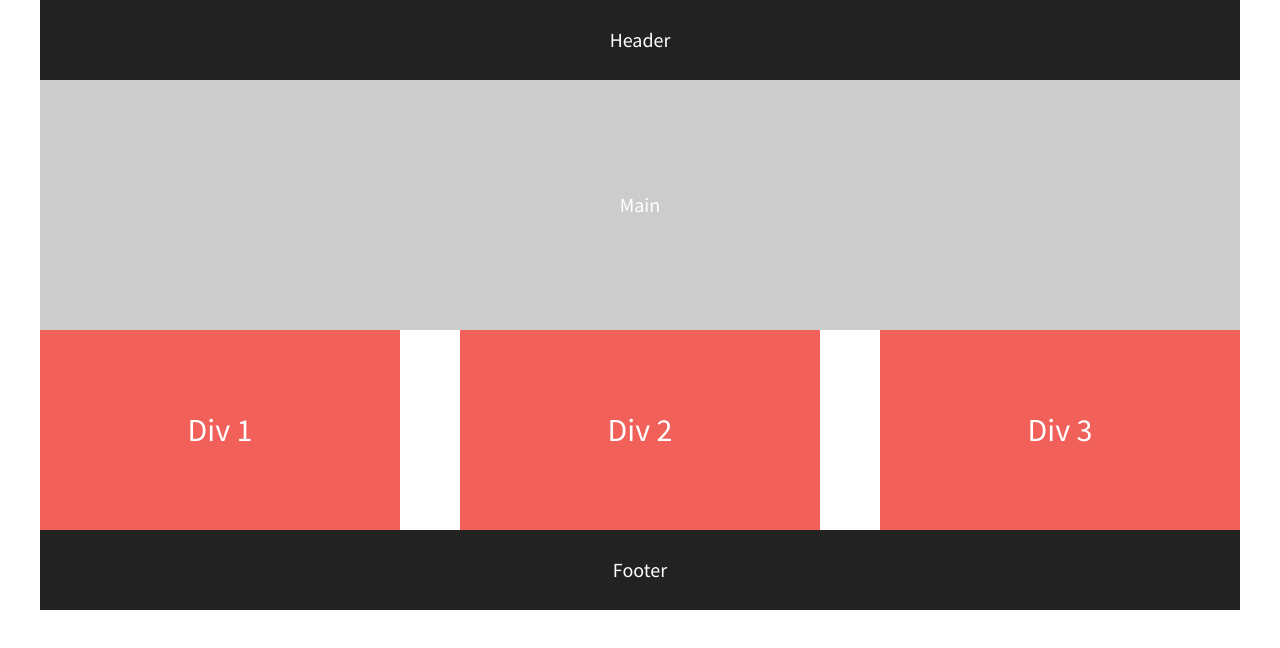
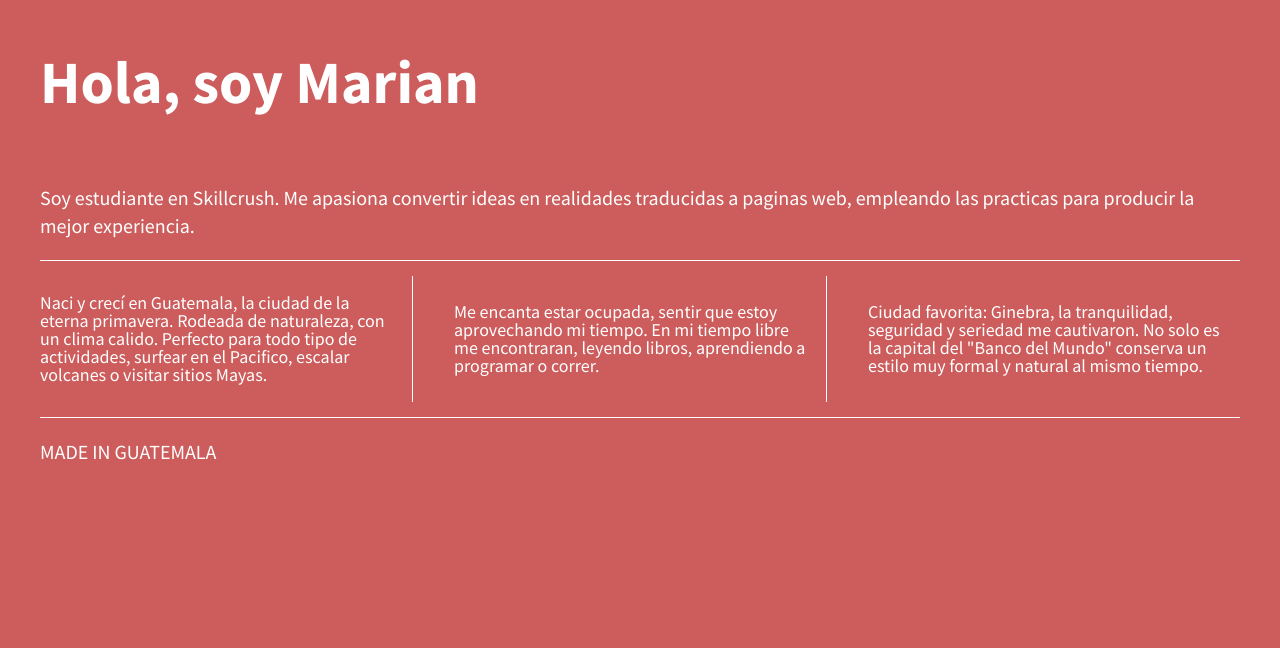
Before and after one commit to mariansaravia/206-flexbox-starter, a plain HTML site: page index.html in a window 1280 px wide. Drawn offline with nearby package versions, Linux system fonts and the light colour scheme.

Commit message:
initial comment

```diff
--- a/css/main.css
+++ b/css/main.css
@@ -96,7 +96,7 @@ textarea {
    ========================================================================== */
 
 html {
-  background-color: #fff;
+  background-color:#CD5C5C;
   height: 100%;
   width: 100%;
 }
@@ -105,51 +105,58 @@ body {
   font-family: 'Source Sans Pro', sans-serif;
   padding: 0 2em;
   font-size: 1.25em;
-  height: 100%;
   color: #fff;
-}
-
-header,
-footer {
-  background-color: #222;
-  height: 80px;
-  width: 100%;
-}
-
-main {
-  background-color: #ccc;
-  height: 250px;
-  width: 100%;
-}
-
-header,
-footer,
-main {
   display: flex;
   justify-content: center;
-  align-items: center;
 }
 
 .flex-container {
   display: flex;
   justify-content: space-between;
-  align-items: center;
   flex-flow: row wrap;
+  max-width: 1200px;
+}
 
+header,
+footer {
+  display: flex;
+  justify-content: flex-start;
+  width: 100%;
+}
+
+header h1{
+  font-size: 3em;
+}
+
+main {
+  width: 100%;
+  display: flex;
+  border-bottom: 1px solid white;
+  justify-content: center;
 }
 
 .flex-items {
-  color: #fff;
-  line-height: 1.5em;
-  font-size: 1.6em;
-  background-color: #f16059;
+  line-height: 1em;
+  font-size: 0.9em;
   width: 30%;
-  height: 200px;
   display: flex;
   justify-content: center;
   align-items: center;
+  margin: 15px 0;
+  padding-right: 12px;
+}
 
+#div-1, #div-2{
+  border-right: 1px solid white;
 }
+
+footer{
+  border-top: 1px solid white;
+}
+
+
+
+
 
 /* ==========================================================================
    Helper classes
--- a/index.html
+++ b/index.html
@@ -22,18 +22,22 @@
 
         <!-- Add your site or application content here -->
         <section class="flex-container">
-            <header>Header</header>
-            <main>Main</main>
+            <header>
+                <h1>Hola, soy Marian</h1>
+            </header>
+            <main>
+                <p>Soy estudiante en Skillcrush. Me apasiona convertir ideas en realidades traducidas a paginas web, empleando las practicas para producir la mejor experiencia.</p>
+            </main>
             <div id="div-1" class="flex-items">
-                Div 1
+                <p>Naci y crecí en Guatemala, la ciudad de la eterna primavera. Rodeada de naturaleza, con un clima calido. Perfecto para todo tipo de actividades, surfear en el Pacifico, escalar volcanes o visitar sitios Mayas.</p>
             </div>
             <div id="div-2" class="flex-items">
-                Div 2
+                <p>Me encanta estar ocupada, sentir que estoy aprovechando mi tiempo. En mi tiempo libre me encontraran, leyendo libros, aprendiendo a programar o correr.</p>
             </div>
             <div id="div-3" class="flex-items">
-                Div 3
+                <p>Ciudad favorita: Ginebra, la tranquilidad, seguridad y seriedad me cautivaron. No solo es la capital del "Banco del Mundo" conserva un estilo muy formal y natural al mismo tiempo.</p>
             </div>
-            <footer>Footer</footer>
+            <footer><p>MADE IN GUATEMALA</p></footer>
         </section>
 
         <script src="https://ajax.googleapis.com/ajax/libs/jquery/1.11.3/jquery.min.js"></script>
```
Also changed, not shown: 1 other file.
